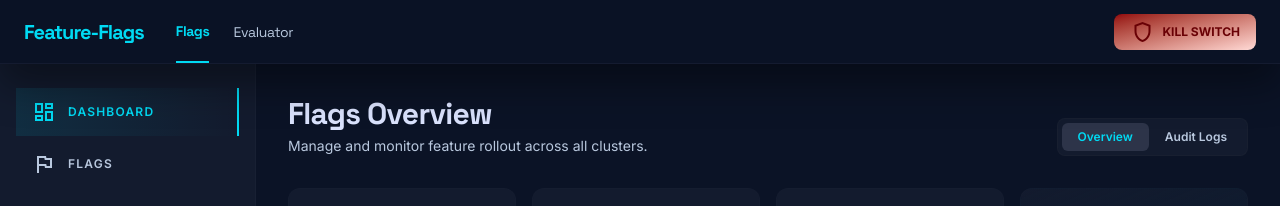
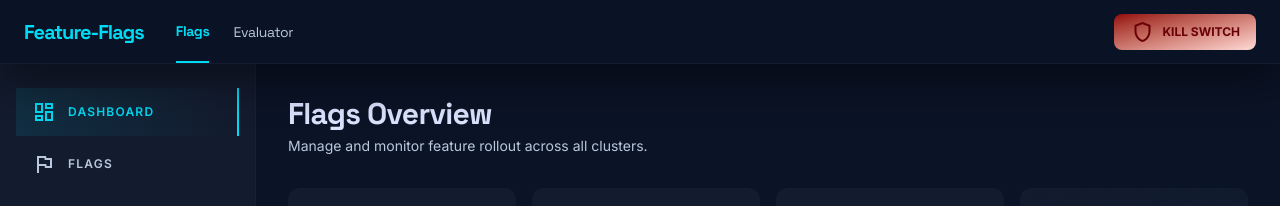
Before and after one commit to kumaradityaapril/Feature-Flag, a React (Vite) app in the folder frontend/: page / in a window 1280 px wide. Shown: the top 206 px of the page. Built offline with nearby package versions, Linux system fonts and the light colour scheme; no server answers.

Commit message:
Few Changes in Frontend

```diff
--- a/frontend/src/pages/Dashboard.jsx
+++ b/frontend/src/pages/Dashboard.jsx
@@ -52,12 +52,7 @@ const Dashboard = () => {
           <h1 className="text-3xl font-headline font-bold tracking-tight text-on-surface">Flags Overview</h1>
           <p className="text-tertiary text-sm mt-1">Manage and monitor feature rollout across all clusters.</p>
         </div>
-        <div className="flex gap-3">
-          <div className="flex bg-surface-container-low p-1 rounded-lg border border-outline-variant/10">
-            <button className="px-4 py-1.5 rounded-md text-xs font-semibold bg-surface-container-highest text-primary">Overview</button>
-            <button className="px-4 py-1.5 rounded-md text-xs font-semibold text-tertiary hover:text-on-surface">Audit Logs</button>
-          </div>
-        </div>
+
       </div>
 
       {/* Metrics Bento Grid */}
```
